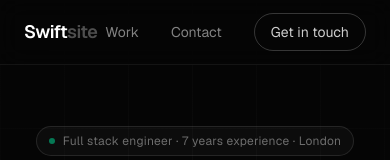
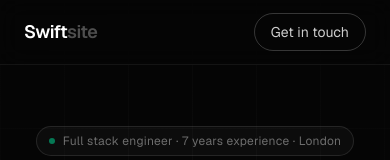
Before and after one commit to Boyns2017/swiftsite, a Next.js app: page / in a window 390 px wide. Shown: the top 160 px of the page. Built offline with nearby package versions, Linux system fonts and the light colour scheme.

Commit message:
Fixed mobile nav...

```diff
--- a/src/components/Navbar.tsx
+++ b/src/components/Navbar.tsx
@@ -16,10 +16,10 @@
           Swift<span className="text-white/30">site</span>
         </Link>
 
-        <nav className="flex items-center gap-8">
+        <nav className="flex items-center gap-6">
           <Link
             href="/work"
-            className={`text-sm transition-colors ${
+            className={`hidden sm:block text-sm transition-colors ${
               pathname === "/work"
                 ? "text-white"
                 : "text-white/50 hover:text-white"
@@ -29,7 +29,7 @@
           </Link>
           <Link
             href="/contact"
-            className={`text-sm transition-colors ${
+            className={`hidden sm:block text-sm transition-colors ${
               pathname === "/contact"
                 ? "text-white"
                 : "text-white/50 hover:text-white"
```
